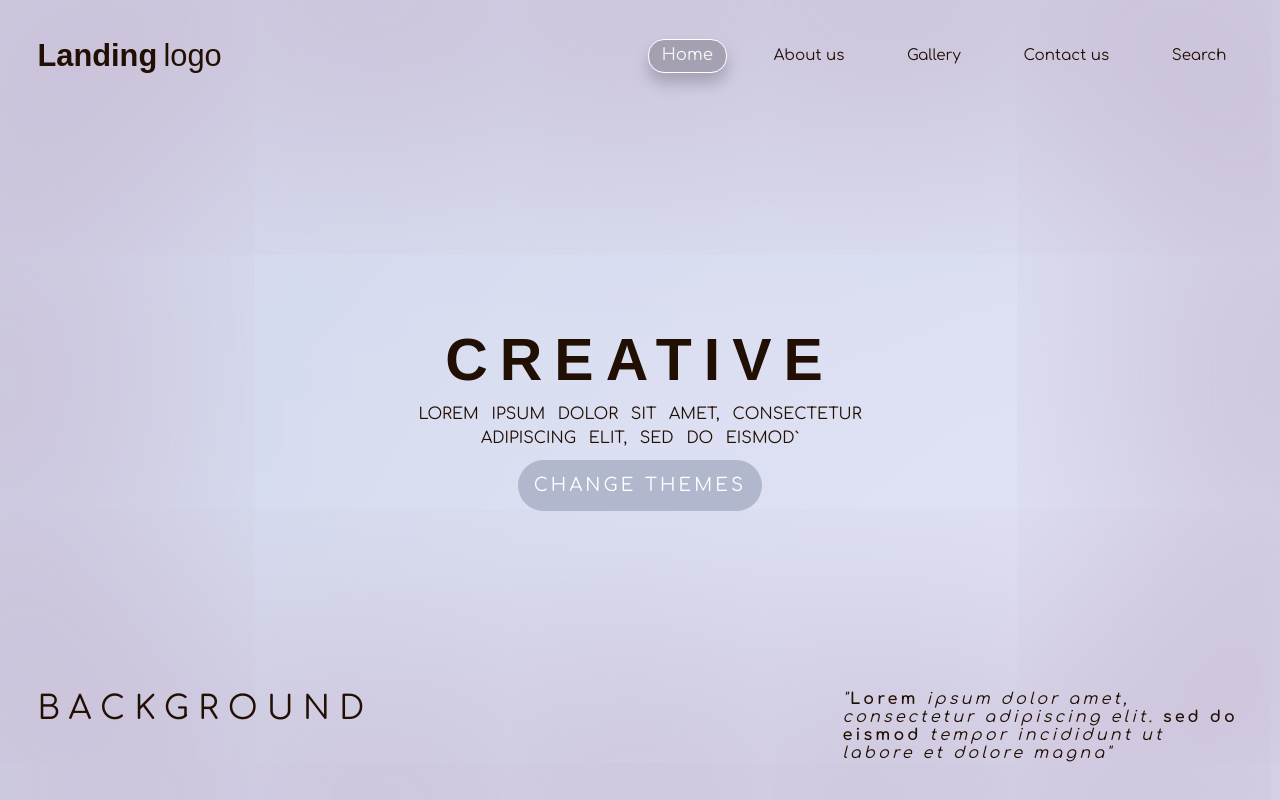
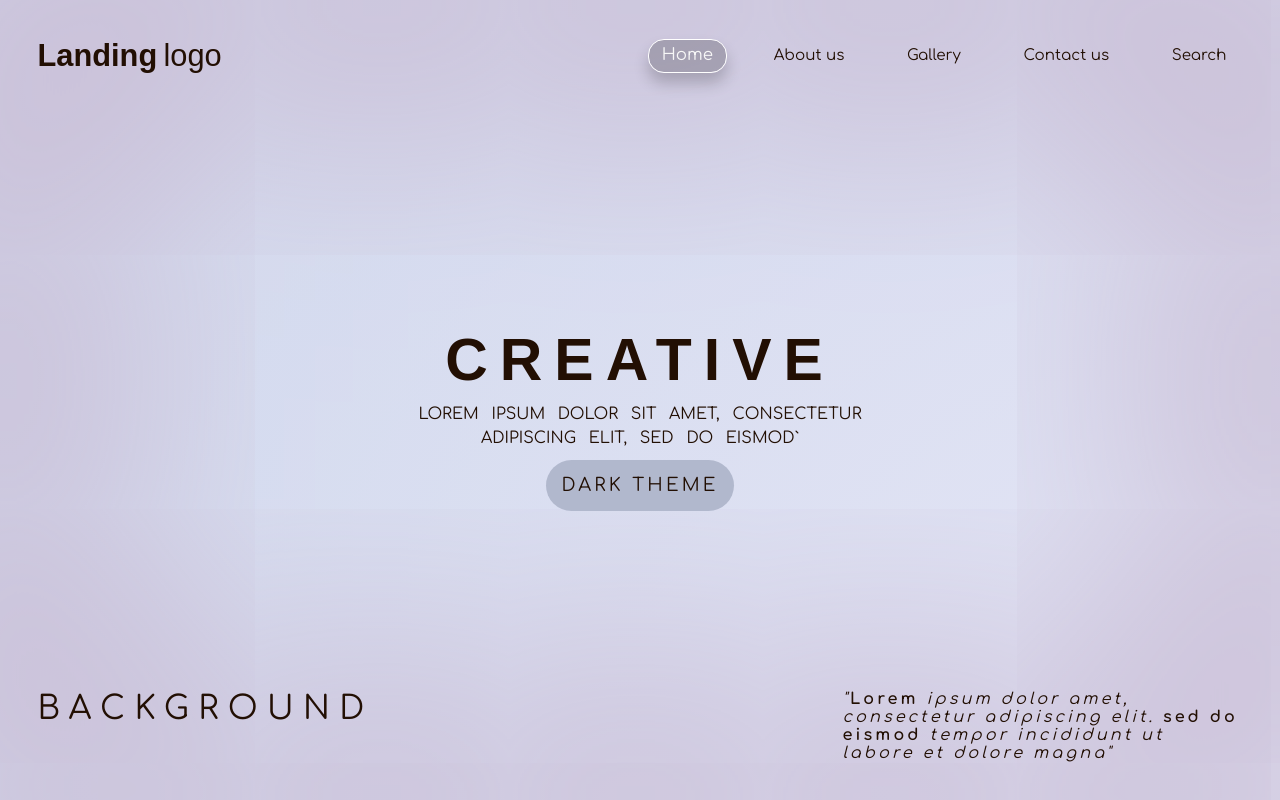
Before and after one commit to Leccon1/Creative-Landing, a React (Vite) app: page / in a window 1280 px wide. Built offline with nearby package versions, Linux system fonts and the light colour scheme; a web font is replaced by a local one.

Commit message:
feat: add button change themes with styles

```diff
--- a/src/components/common/BurgerButton/BurgerButton.module.scss
+++ b/src/components/common/BurgerButton/BurgerButton.module.scss
@@ -20,7 +20,7 @@
     display: block;
     height: 3px;
     width: 100%;
-    background: $color-black;
+    background: var(--text-active);
     border-radius: 2px;
     transition: 0.3s;
   }
--- a/src/components/common/Button/Button.jsx
+++ b/src/components/common/Button/Button.jsx
@@ -1,7 +1,26 @@
+import { useState } from 'react'
+
 import styles from './Button.module.scss'
 
 const Button = () => {
-  return <button className={styles.button}>Change Themes</button>
+  const [isDarkTheme, setIsDarkTheme] = useState(false)
+
+  const toggleTheme = () => {
+    setIsDarkTheme(!isDarkTheme)
+
+    // Меняем тему на всем документе
+    if (!isDarkTheme) {
+      document.documentElement.setAttribute('data-theme', 'dark')
+    } else {
+      document.documentElement.removeAttribute('data-theme')
+    }
+  }
+
+  return (
+    <button className={styles.button} onClick={toggleTheme}>
+      {isDarkTheme ? 'Light Theme' : 'Dark Theme'}
+    </button>
+  )
 }
 
 export default Button
--- a/src/components/common/Button/Button.module.scss
+++ b/src/components/common/Button/Button.module.scss
@@ -3,7 +3,7 @@
 @use 'sass:color';
 
 .button {
-  color: $color-white;
+  color: var(--text-active);
   background-color: color.adjust($color-grey, $lightness: 30%);
   padding: fluid(12, 18);
   border-radius: $border-radius-xl;
```
